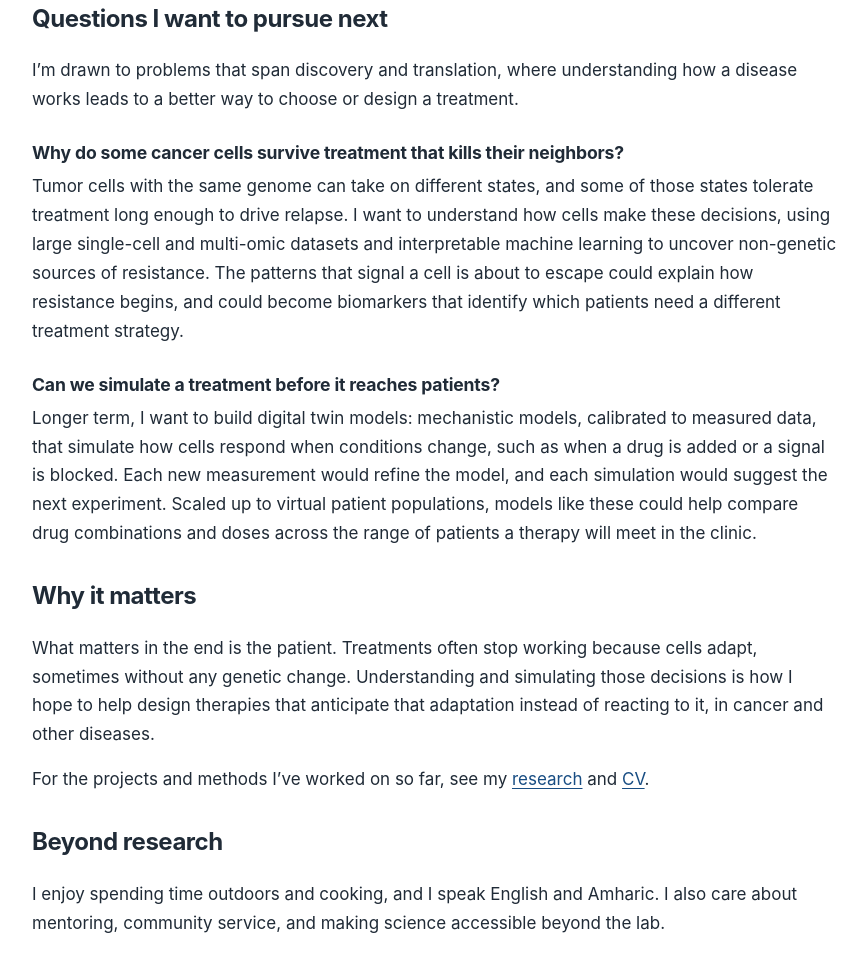
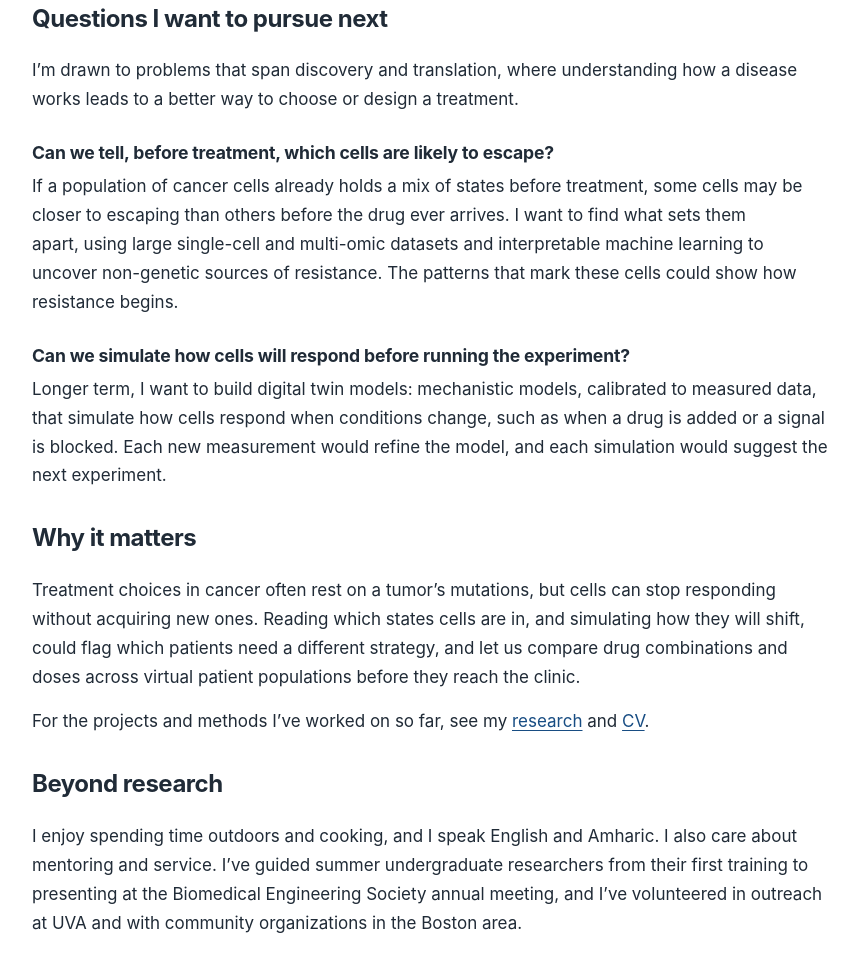
Before and after one commit to YonaNeg/YonaNeg.github.io, an Astro site: page /about in a window 1280 px wide. Shown: the part 472-1432 px from the top of the page, without its empty margins (178-1043 px from the left). Built offline with nearby package versions, Linux system fonts and the light colour scheme; Astro itself is replaced by a stand-in of ours.

Commit message:
Update research, about, and homepage text

```diff
--- a/src/pages/about.astro
+++ b/src/pages/about.astro
@@ -11,8 +11,8 @@ import { withBase } from '../utils/paths';
     <section class="bio-section">
       <p class="about-lede">
         I think of myself as a biologist first. The questions that draw me in are biological ones:
-        why a treatment works for one patient but not another, and why a tumor that responds at first
-        can stop responding. Computation is the tool I use to answer them.
+        why two cells with the same DNA can respond differently to the same drug, and why a tumor that
+        responds at first can stop responding. Computation is the tool I use to answer them.
       </p>
       <p>
         Living systems have too many interacting parts to reason about by intuition alone, so I use
@@ -28,34 +28,31 @@ import { withBase } from '../utils/paths';
         works leads to a better way to choose or design a treatment.
       </p>
 
-      <h3>Why do some cancer cells survive treatment that kills their neighbors?</h3>
+      <h3>Can we tell, before treatment, which cells are likely to escape?</h3>
       <p>
-        Tumor cells with the same genome can take on different states, and some of those states
-        tolerate treatment long enough to drive relapse. I want to understand how cells make these
-        decisions, using large single-cell and multi-omic datasets and interpretable machine learning
-        to uncover non-genetic sources of resistance. The patterns that signal a cell is about to
-        escape could explain how resistance begins, and could become biomarkers that identify which
-        patients need a different treatment strategy.
+        If a population of cancer cells already holds a mix of states before treatment, some cells
+        may be closer to escaping than others before the drug ever arrives. I want to find what sets
+        them apart, using large single-cell and multi-omic datasets and interpretable machine learning
+        to uncover non-genetic sources of resistance. The patterns that mark these cells could show
+        how resistance begins.
       </p>
 
-      <h3>Can we simulate a treatment before it reaches patients?</h3>
+      <h3>Can we simulate how cells will respond before running the experiment?</h3>
       <p>
         Longer term, I want to build digital twin models: mechanistic models, calibrated to measured
         data, that simulate how cells respond when conditions change, such as when a drug is added or
         a signal is blocked. Each new measurement would refine the model, and each simulation would
-        suggest the next experiment. Scaled up to virtual patient populations, models like these could
-        help compare drug combinations and doses across the range of patients a therapy will meet in
-        the clinic.
+        suggest the next experiment.
       </p>
     </section>
 
     <section class="bio-section" aria-labelledby="why-heading">
       <h2 id="why-heading">Why it matters</h2>
       <p>
-        What matters in the end is the patient. Treatments often stop working because cells adapt,
-        sometimes without any genetic change. Understanding and simulating those decisions is how I
-        hope to help design therapies that anticipate that adaptation instead of reacting to it, in
-        cancer and other diseases.
+        Treatment choices in cancer often rest on a tumor’s mutations, but cells can stop responding
+        without acquiring new ones. Reading which states cells are in, and simulating how they will
+        shift, could flag which patients need a different strategy, and let us compare drug
+        combinations and doses across virtual patient populations before they reach the clinic.
       </p>
       <p>
         For the projects and methods I’ve worked on so far, see my
@@ -67,7 +64,9 @@ import { withBase } from '../utils/paths';
       <h2 id="beyond-heading">Beyond research</h2>
       <p>
         I enjoy spending time outdoors and cooking, and I speak English and Amharic. I also care about
-        mentoring, community service, and making science accessible beyond the lab.
+        mentoring and service. I’ve guided summer undergraduate researchers from their first training
+        to presenting at the Biomedical Engineering Society annual meeting, and I’ve volunteered in
+        outreach at UVA and with community organizations in the Boston area.
       </p>
     </section>
   </div>
--- a/src/pages/index.astro
+++ b/src/pages/index.astro
@@ -10,7 +10,7 @@ import { withBase } from '../utils/paths';
 
 // Each card is a one-line teaser; the full story lives in the matching section of the research page.
 const questions = [
-  { title: 'Why treatments stop working', summary: 'How cancer cells adapt and escape therapy, even without new mutations.', anchor: 'melanoma', Sketch: StateLandscape },
+  { title: 'Why cancer cells respond differently', summary: 'How cancer cells switch between states, and how the mix already present shapes their response to drugs and other signals.', anchor: 'melanoma', Sketch: StateLandscape },
   { title: 'Which drugs to combine, and at what dose', summary: 'Simulations and efficient experiments that compare combinations and doses, so the most promising are tested first.', anchor: 'drug-combinations', Sketch: DoseResponse },
   { title: 'Who is likely to benefit', summary: 'Interpretable machine learning that predicts treatment outcomes and shows which measurements drive each prediction.', anchor: 'tuberculosis', Sketch: DecisionTree },
 ];
```
Also changed, not shown: src/pages/research.astro (+9 -8 lines).
